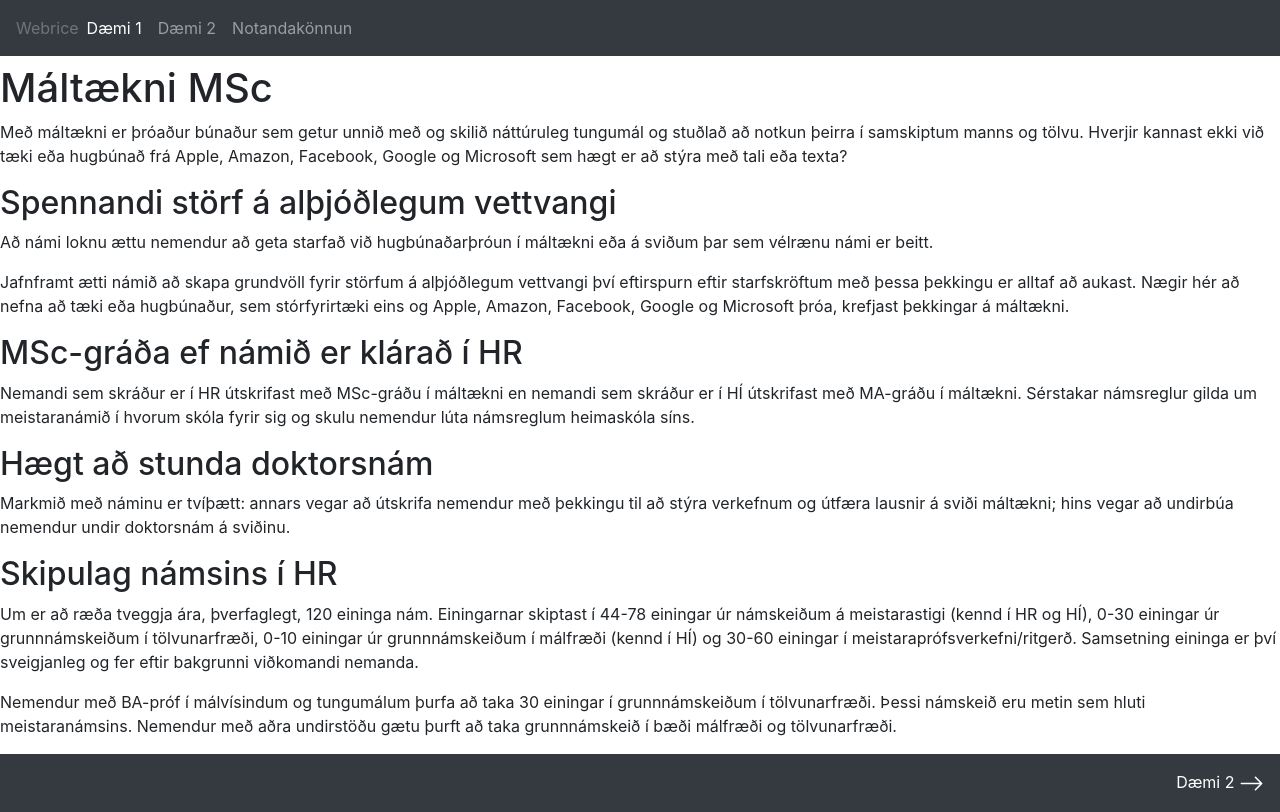
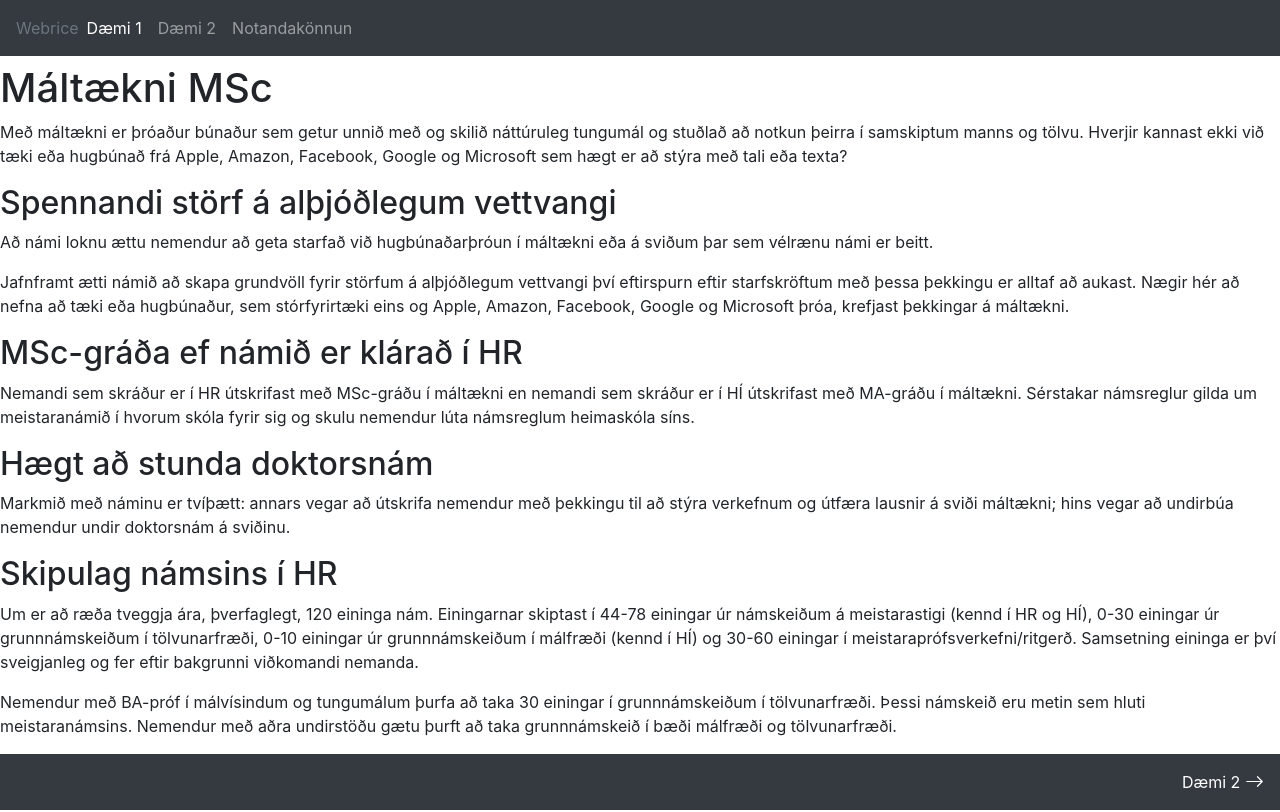
Before and after one commit to cadia-lvl/WebRICE, a website built with webpack: page build/index.html in a window 1280 px wide. Built offline with nearby package versions, Linux system fonts and the light colour scheme.

Commit message:
Load arrow-right as shared svg img

```diff
--- /dev/null
+++ b/build/demos.css
@@ -0,0 +1,11 @@
+.arrow-right {
+  mask: url(resources/img/arrow-right.svg);
+}
+
+.icon {
+  display: inline-block;
+  background: white;
+  width: 1.2rem;
+  height: 1rem;
+  mask-size: cover;
+}
--- a/build/index.html
+++ b/build/index.html
@@ -6,6 +6,7 @@
         <link rel="stylesheet" href="https://stackpath.bootstrapcdn.com/bootstrap/4.3.1/css/bootstrap.min.css" integrity="sha384-ggOyR0iXCbMQv3Xipma34MD+dH/1fQ784/j6cY/iJTQUOhcWr7x9JvoRxT2MZw1T" crossorigin="anonymous">
         <title>WebRICE demo</title>
         <link rel="stylesheet" href="WebRICE_styles.css">
+        <link rel="stylesheet" href="demos.css">
         <link rel='icon' href="resources/img/favicons/favicon.ico">
     </head>
     <body>
@@ -51,9 +52,8 @@
             <nav class="navbar">
                 <p class="navbar-nav ml-auto">
                     <a class="nav-link text-white" href="solskin.html" >Dæmi 2
-                    <svg xmlns="http://www.w3.org/2000/svg" width="25" height="25" fill="currentColor" class="text-white bi bi-arrow-right" viewBox="0 0 16 16">
-  <path fill-rule="evenodd" d="M1 8a.5.5 0 0 1 .5-.5h11.793l-3.147-3.146a.5.5 0 0 1 .708-.708l4 4a.5.5 0 0 1 0 .708l-4 4a.5.5 0 0 1-.708-.708L13.293 8.5H1.5A.5.5 0 0 1 1 8z"/>
-</svg></a>
+                        <span class="icon arrow-right"></span>
+                    </a>
                 </p>
             </nav>
         </footer>
```
Also changed, not shown: build/solskin.html (+3 -3 lines), build/resources/img/arrow-right.svg (added).
